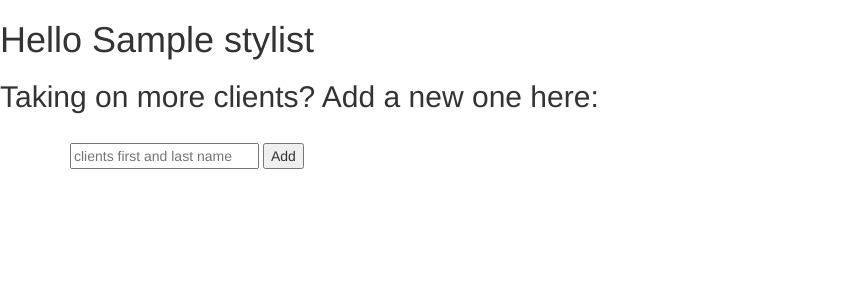
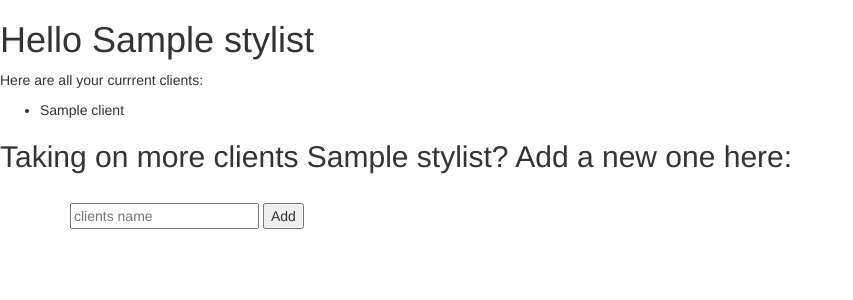
Before and after one commit to Jeremiah-Freeman/PHP---Hair-Salon, a PHP site: template views/editstylist.html.twig in a window 1280 px wide. Shown: the top 300 px of the page, without its empty margins (0-853 px from the left). Run offline with PHP 8.4, Linux system fonts and the light colour scheme; the template is opened without the code that fills it: most values are stand-ins (such as "Sample title", 1, 10 or a date in 2020); some libraries are stand-ins or nearby versions.

Commit message:
make changes to Edit page and work on icomplete routing for edit page(work in progress, moving computers needed to save

```diff
--- a/src/Client.php
+++ b/src/Client.php
@@ -78,6 +78,7 @@
             $this->setName($new_name);
         }
 
+
     }
 
 
--- a/views/editstylist.html.twig
+++ b/views/editstylist.html.twig
@@ -6,20 +6,20 @@
 <body>
     <h1>Hello {{ stylist.getName }}</h1>
 
-    {% if client is not empty %}
+    {% if clients is not empty %}
         <p>Here are all your currrent clients:</p>
         <ul>
-            {% for client in stylists %}
+            {% for client in clients %}
                 <li> {{ client.getName }} </li>
             {% endfor %}
         </ul>
     {% endif %}
-    <h2>Taking on more clients?  Add a new one here:</h2>
+    <h2>Taking on more clients {{ stylist.getName }}?  Add a new one here:</h2>
     <br>
     <div class="container" >
         <form action="/addnewclient" method="post">
            <input type="hidden" name="stylist_id" value="{{stylist.getId}}">
-           <input type="text" name="newclient" placeholder="clients first and last name"value="">
+           <input type="text" name="newclient" placeholder="clients name"value="">
            <button type="submit" name="button">Add</button>
        </form>
     </div>
```
Also changed, not shown: app/app.php (+7 -5 lines).
